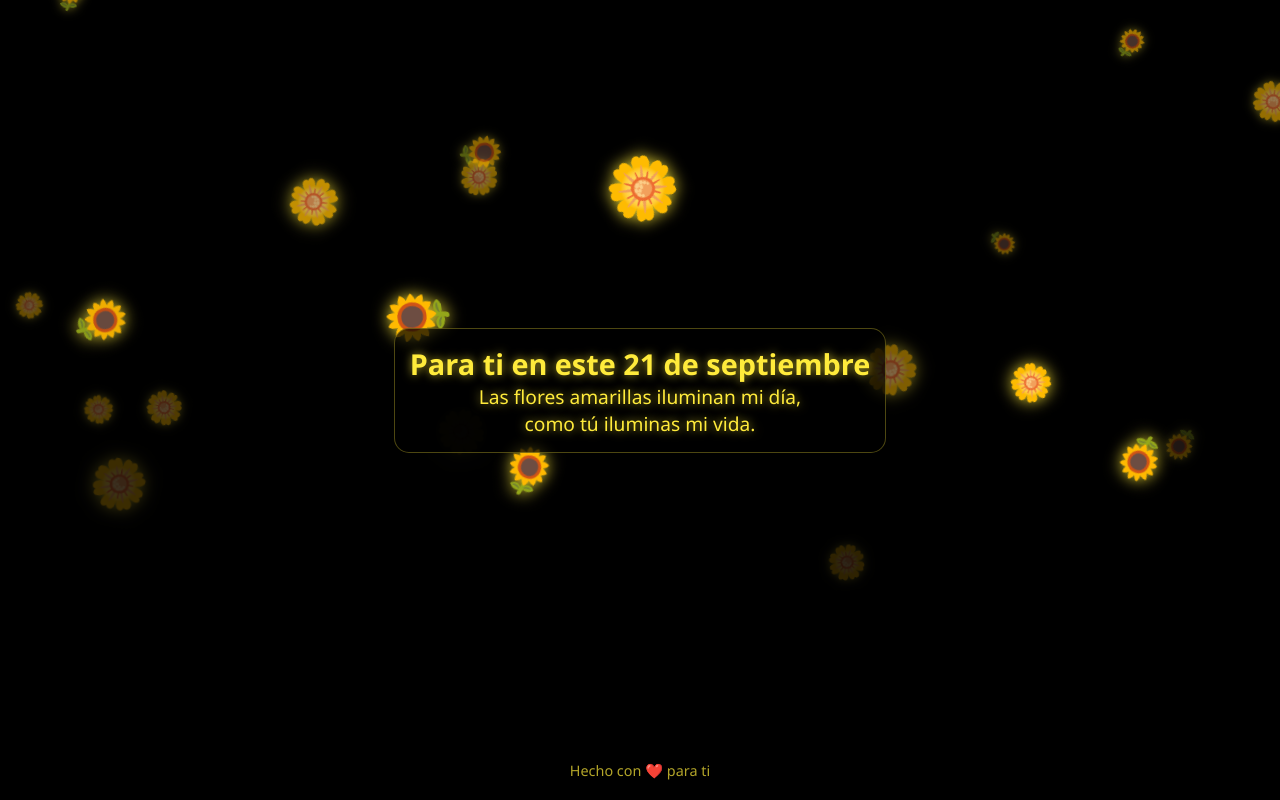
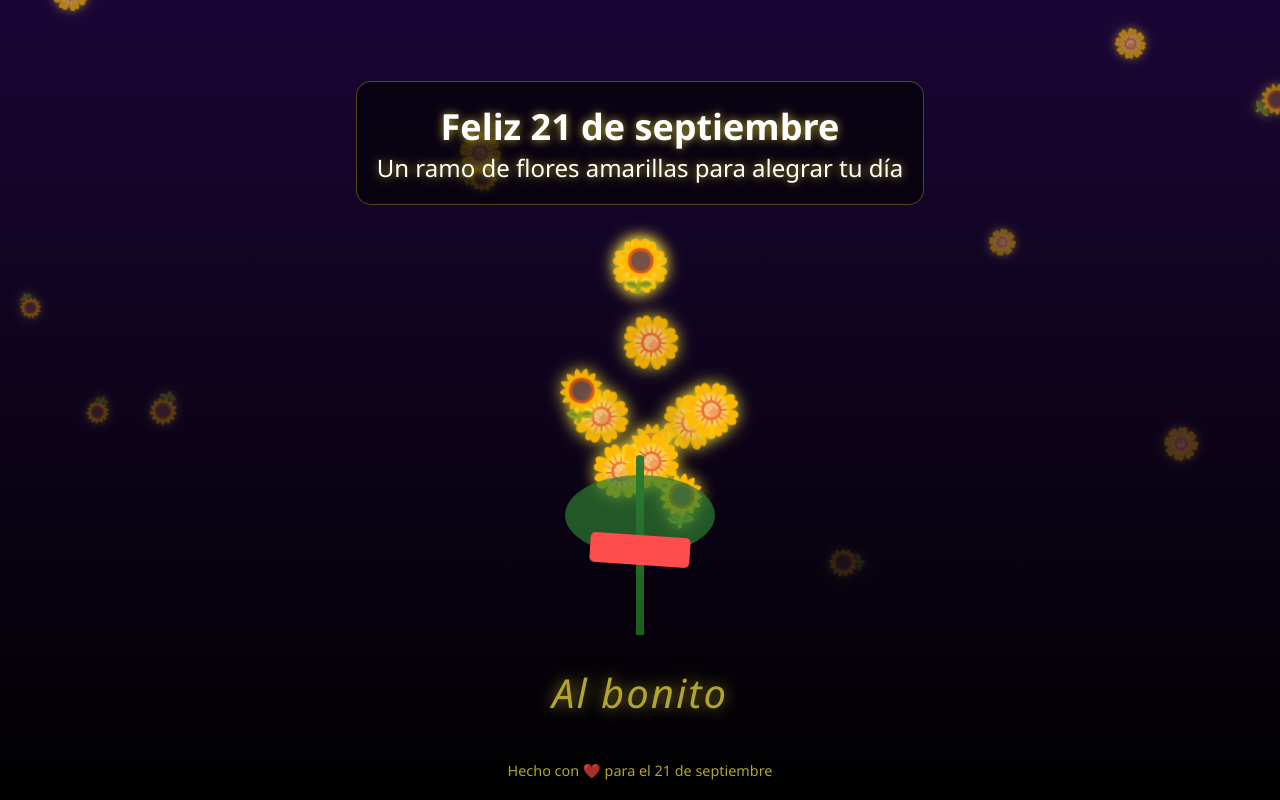
Before and after one commit to daysite/Flores-amarillas, a plain HTML site: page index.html in a window 1280 px wide. Drawn offline with Linux system fonts and the light colour scheme.

Commit message:
Update index.html

```diff
--- a/index.html
+++ b/index.html
@@ -3,7 +3,7 @@
 <head>
     <meta charset="UTF-8">
     <meta name="viewport" content="width=device-width, initial-scale=1.0">
-    <title>Flores Amarillas - 21 de Septiembre</title>
+    <title>Ramo de Flores - 21 de Septiembre</title>
     <style>
         * {
             margin: 0;
@@ -12,11 +12,11 @@
         }
 
         body {
-            background: #000;
+            background: linear-gradient(to bottom, #1a0635, #000000);
             min-height: 100vh;
             overflow: hidden;
             font-family: 'Segoe UI', Tahoma, Geneva, Verdana, sans-serif;
-            color: #FFEB3B;
+            color: white;
             display: flex;
             flex-direction: column;
             align-items: center;
@@ -26,30 +26,139 @@
         }
 
         .message {
-            font-size: 1.2rem;
-            margin-bottom: 20px;
-            max-width: 90%;
+            font-size: 1.5rem;
+            margin-bottom: 30px;
             text-shadow: 0 0 10px rgba(255, 235, 59, 0.7);
             z-index: 10;
-            background: rgba(0, 0, 0, 0.7);
-            padding: 15px;
+            background: rgba(0, 0, 0, 0.6);
+            padding: 20px;
             border-radius: 15px;
             border: 1px solid rgba(255, 235, 59, 0.3);
+            max-width: 90%;
+        }
+
+        .bouquet {
+            position: relative;
+            width: 300px;
+            height: 400px;
+            margin: 0 auto;
+            z-index: 5;
+            display: flex;
+            justify-content: center;
         }
 
         .flower {
             position: absolute;
-            font-size: 0;
+            font-size: 50px;
+            color: #FFEB3B;
+            filter: drop-shadow(0 0 8px rgba(255, 235, 59, 0.9));
+            animation: float 4s ease-in-out infinite;
             opacity: 0;
-            transition: all 3s ease-in-out;
-            filter: drop-shadow(0 0 8px rgba(255, 235, 59, 0.9));
-            z-index: 5;
-            color: #FFEB3B;
+            transform: translateY(20px);
         }
 
-        .flower.show {
-            font-size: 40px;
-            opacity: 1;
+        .flower:nth-child(1) {
+            animation-delay: 0.5s;
+            top: 120px;
+            left: 130px;
+        }
+
+        .flower:nth-child(2) {
+            animation-delay: 1s;
+            top: 100px;
+            left: 100px;
+        }
+
+        .flower:nth-child(3) {
+            animation-delay: 1.5s;
+            top: 90px;
+            left: 160px;
+        }
+
+        .flower:nth-child(4) {
+            animation-delay: 2s;
+            top: 150px;
+            left: 80px;
+        }
+
+        .flower:nth-child(5) {
+            animation-delay: 2.5s;
+            top: 160px;
+            left: 170px;
+        }
+
+        .flower:nth-child(6) {
+            animation-delay: 3s;
+            top: 190px;
+            left: 130px;
+        }
+
+        .flower:nth-child(7) {
+            animation-delay: 3.5s;
+            top: 80px;
+            left: 130px;
+        }
+
+        .flower:nth-child(8) {
+            animation-delay: 4s;
+            top: 130px;
+            left: 60px;
+        }
+
+        .flower:nth-child(9) {
+            animation-delay: 4.5s;
+            top: 140px;
+            left: 190px;
+        }
+
+        .flower:nth-child(10) {
+            animation-delay: 5s;
+            top: 200px;
+            left: 100px;
+        }
+
+        .flower:nth-child(11) {
+            animation-delay: 5.5s;
+            top: 210px;
+            left: 160px;
+        }
+
+        .flower:nth-child(12) {
+            animation-delay: 6s;
+            top: 170px;
+            left: 130px;
+        }
+
+        .stem {
+            position: absolute;
+            bottom: 0;
+            width: 8px;
+            height: 180px;
+            background: linear-gradient(to bottom, #2e7d32, #1b5e20);
+            border-radius: 4px 4px 0 0;
+            z-index: 4;
+        }
+
+        .leaves {
+            position: absolute;
+            bottom: 80px;
+            width: 150px;
+            height: 80px;
+            background: #2e7d32;
+            border-radius: 50%;
+            z-index: 3;
+            opacity: 0.7;
+        }
+
+        .ribbon {
+            position: absolute;
+            bottom: 70px;
+            width: 100px;
+            height: 30px;
+            background: #ff4d4d;
+            z-index: 6;
+            border-radius: 5px;
+            animation: ribbon 3s ease-in-out infinite;
         }
 
         .falling-flower {
@@ -63,10 +172,30 @@
             filter: drop-shadow(0 0 5px rgba(255, 235, 59, 0.7));
         }
 
+        @keyframes float {
+            0%, 100% {
+                transform: translateY(0) rotate(0deg);
+                opacity: 1;
+            }
+            50% {
+                transform: translateY(-10px) rotate(5deg);
+                opacity: 0.9;
+            }
+        }
+
         @keyframes fall {
             to {
                 transform: translateY(100vh) rotate(360deg);
                 opacity: 0;
+            }
+        }
+
+        @keyframes ribbon {
+            0%, 100% {
+                transform: rotate(0deg);
+            }
+            50% {
+                transform: rotate(5deg);
             }
         }
 
@@ -80,45 +209,72 @@
             width: 100%;
         }
 
-        .heart {
-            color: #ff4d4d;
-            display: inline-block;
+        .dedication {
+            font-size: 2.5rem;
+            margin-top: 30px;
+            color: #FFEB3B;
+            text-shadow: 0 0 15px rgba(255, 235, 59, 0.8);
+            font-style: italic;
+            letter-spacing: 2px;
+            animation: pulse 2s infinite;
+        }
+
+        @keyframes pulse {
+            0%, 100% {
+                opacity: 1;
+            }
+            50% {
+                opacity: 0.7;
+            }
         }
 
         @media (max-width: 768px) {
+            .bouquet {
+                transform: scale(0.8);
+            }
+
             .message {
-                font-size: 1rem;
+                font-size: 1.2rem;
+            }
+
+            .dedication {
+                font-size: 2rem;
             }
         }
     </style>
 </head>
 <body>
     <div class="message">
-        <h2>Para ti en este 21 de septiembre</h2>
-        <p>Las flores amarillas iluminan mi día,<br>como tú iluminas mi vida.</p>
+        <h2>Feliz 21 de septiembre</h2>
+        <p>Un ramo de flores amarillas para alegrar tu día</p>
     </div>
 
+    <div class="bouquet">
+        <div class="stem"></div>
+        <div class="leaves"></div>
+        <div class="ribbon"></div>
+        <div class="flower">🌼</div>
+        <div class="flower">🌼</div>
+        <div class="flower">🌻</div>
+        <div class="flower">🌼</div>
+        <div class="flower">🌻</div>
+        <div class="flower">🌼</div>
+        <div class="flower">🌼</div>
+        <div class="flower">🌻</div>
+        <div class="flower">🌼</div>
+        <div class="flower">🌻</div>
+        <div class="flower">🌼</div>
+        <div class="flower">🌻</div>
+    </div>
+
+    <div class="dedication">Al bonito</div>
+
     <div class="footer">
-        Hecho con <span class="heart">❤️</span> para ti
+        Hecho con ❤️ para el 21 de septiembre
     </div>
 
     <script>
-        // Configuración
-        const flowers = ['🌼', '🌻']; // Solo flores amarillas
-        const totalFlowers = 40;
-        let flowersCreated = 0;
-        let fallingInterval;
-
-        // Crear contenedores
-        const flowerContainer = document.createElement('div');
-        flowerContainer.style.position = 'fixed';
-        flowerContainer.style.top = '0';
-        flowerContainer.style.left = '0';
-        flowerContainer.style.width = '100%';
-        flowerContainer.style.height = '100%';
-        flowerContainer.style.pointerEvents = 'none';
-        document.body.appendChild(flowerContainer);
-
+        // Crear contenedor para flores que caen
         const fallingFlowers = document.createElement('div');
         fallingFlowers.style.position = 'fixed';
         fallingFlowers.style.top = '0';
@@ -129,52 +285,11 @@
         fallingFlowers.style.zIndex = '1';
         document.body.appendChild(fallingFlowers);
 
-        // Función para crear una flor que aparece gradualmente
-        function createFlower() {
-            const flower = document.createElement('div');
-            flower.className = 'flower';
-
-            // Seleccionar un emoji de flor amarilla
-            flower.innerHTML = flowers[Math.floor(Math.random() * flowers.length)];
-
-            // Posición aleatoria
-            const posX = Math.random() * 85 + 5;
-            const posY = Math.random() * 70 + 15;
-
-            flower.style.left = `${posX}%`;
-            flower.style.top = `${posY}%`;
-
-            // Tamaño aleatorio
-            const size = Math.random() * 30 + 30;
-            flower.style.fontSize = `${size}px`;
-
-            // Rotación inicial aleatoria
-            const rotation = Math.random() * 360;
-            flower.style.transform = `rotate(${rotation}deg)`;
-
-            flowerContainer.appendChild(flower);
-
-            // Mostrar la flor gradualmente
-            setTimeout(() => {
-                flower.classList.add('show');
-            }, 100);
-
-            // Ocultar y eliminar la flor después de un tiempo
-            setTimeout(() => {
-                flower.classList.remove('show');
-                setTimeout(() => {
-                    if (flower.parentNode) {
-                        flower.remove();
-                    }
-                }, 3000);
-            }, 15000);
-        }
-
         // Función para crear flores que caen
         function createFallingFlower() {
             const fallingFlower = document.createElement('div');
             fallingFlower.className = 'falling-flower';
-            fallingFlower.innerHTML = flowers[Math.floor(Math.random() * flowers.length)];
+            fallingFlower.innerHTML = Math.random() > 0.5 ? '🌼' : '🌻';
 
             // Posición horizontal aleatoria
             const posX = Math.random() * 100;
@@ -208,43 +323,22 @@
             }
 
             // Continuar creando flores en intervalos
-            fallingInterval = setInterval(createFallingFlower, 800);
+            setInterval(createFallingFlower, 800);
         }
 
-        // Iniciar flores que aparecen gradualmente
-        function startFlowers() {
-            // Crear flores iniciales
-            for (let i = 0; i < totalFlowers; i++) {
+        // Iniciar animaciones cuando la página cargue
+        window.addEventListener('load', () => {
+            // Hacer que las flores del ramo aparezcan gradualmente
+            const flowers = document.querySelectorAll('.flower');
+            flowers.forEach((flower, index) => {
                 setTimeout(() => {
-                    createFlower();
-                }, i * 500);
-            }
+                    flower.style.opacity = '1';
+                }, index * 200);
+            });
 
-            // Regenerar flores continuamente
-            setInterval(() => {
-                // Contar flores actuales
-                const currentFlowers = flowerContainer.childElementCount;
-
-                // Crear nuevas flores si es necesario
-                if (currentFlowers < totalFlowers) {
-                    for (let i = 0; i < (totalFlowers - currentFlowers); i++) {
-                        setTimeout(() => {
-                            createFlower();
-                        }, i * 500);
-                    }
-                }
-            }, 5000);
-        }
-
-        // Iniciar todas las animaciones
-        startFlowers();
-        startFallingFlowers();
-
-        // Ajustar para dispositivos móviles
-        if (/Android|webOS|iPhone|iPad|iPod|BlackBerry|IEMobile|Opera Mini/i.test(navigator.userAgent)) {
-            document.querySelector('.message').style.fontSize = '1rem';
-            document.querySelector('.message h2').style.fontSize = '1.4rem';
-        }
+            // Iniciar flores cayendo
+            startFallingFlowers();
+        });
     </script>
 </body>
 </html>
```
